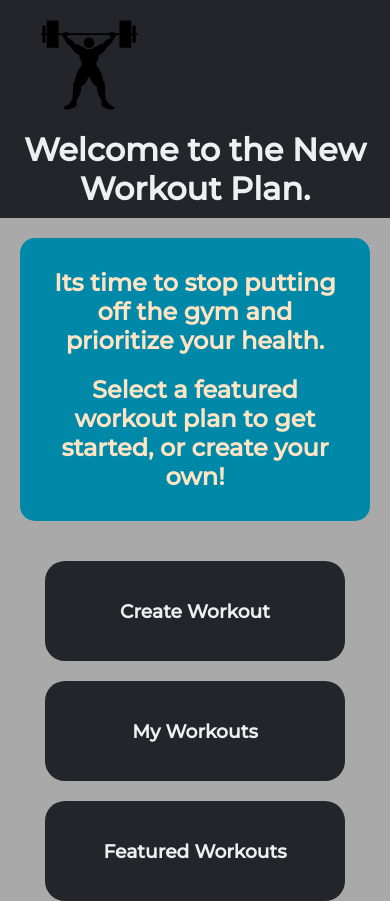
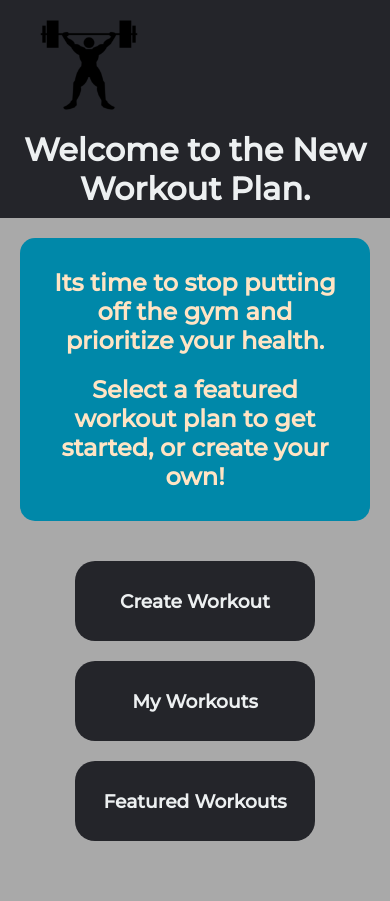
Before and after one commit to dannypeterson/Kanye-West-Workout-Plan, a React (Create React App) app in the folder client/: page / in a window 390 px wide. After the commit the page ends 844 px from the top, so only its background shows below. Built offline with nearby package versions, Linux system fonts and the light colour scheme.

Commit message:
made home and muscle groups page mobile friendly

```diff
--- a/client/src/App.css
+++ b/client/src/App.css
@@ -83,8 +83,10 @@ code {
 .homebuttons {
   display: flex;
   flex-wrap: wrap;
-  flex-direction: row;
-  justify-content: space-around;
+  flex-direction: column;
+  justify-content: space-between;
+  align-items: center;
+  height: 100%;
 }
 
 .homebuttons > div {
@@ -95,8 +97,8 @@ code {
   display: flex;
   justify-content: center;
   align-items: center;
-  width: 300px;
-  height: 100px;
+  width: 15rem;
+  height: 5rem;
   background-color: #24252A;
   border-radius: 20px;
   cursor: pointer;
@@ -165,20 +167,23 @@ code {
 /* MuscleGroup.js */
 .allgroups{
   display: flex;
-  justify-content: space-around;
-  flex-wrap: wrap;
+  flex-direction: column;
+  justify-content: space-between;
+  align-items: center;
 }
 
 .musclegroup {
   cursor: pointer;
   text-align: center;
-  width: 25vw;
-  height: 25vh;
+  width: 50vw;
+  height: auto;
   border: 3px solid bisque;
   border-radius: 50px;
   background-color: #24252A;
   color: bisque;
+  font-size: 2rem;
   margin: 15px;
+  padding-bottom: 50px;
 }
 
 .musclegroup:hover {
```
Also changed, not shown: client/src/pages/Home.jsx (+4 -6 lines).
